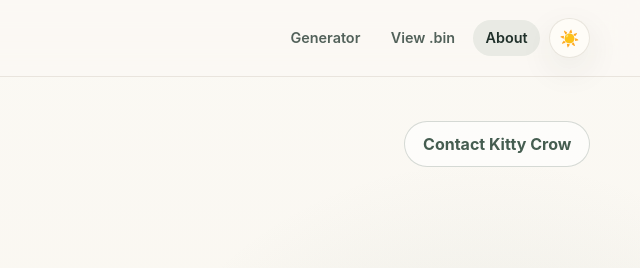
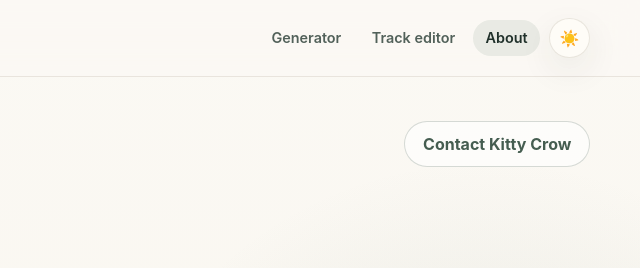
Before and after one commit to kitty-crow/sandsara-track-viewer, a website with bundled scripts: page web/about.html in a window 1280 px wide. Shown: the top 268 px of the page, 640-1280 px from the left. Built offline with nearby package versions, Linux system fonts and the light colour scheme.

Commit message:
Rename the binary tool as an editor

```diff
--- a/web/about.html
+++ b/web/about.html
@@ -21,7 +21,7 @@
       <div class="header-actions">
         <nav class="site-nav" aria-label="Main navigation">
           <a href="./generator">Generator</a>
-          <a href="./visualise">View .bin</a>
+          <a href="./visualise">Track editor</a>
           <a href="./about" aria-current="page">About</a>
         </nav>
         <button class="theme-toggle" type="button" data-theme-toggle aria-label="Toggle colour theme" aria-pressed="false">☀️</button>
```
